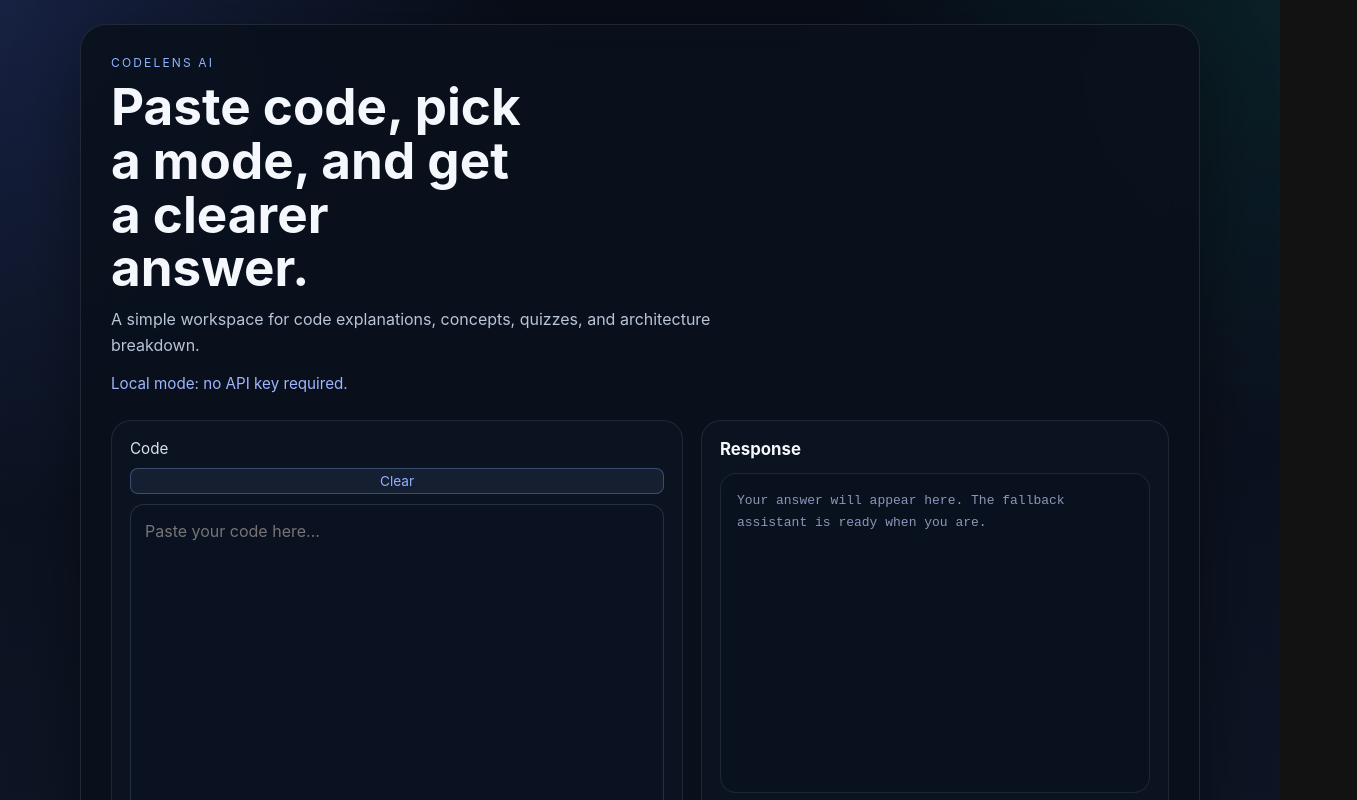
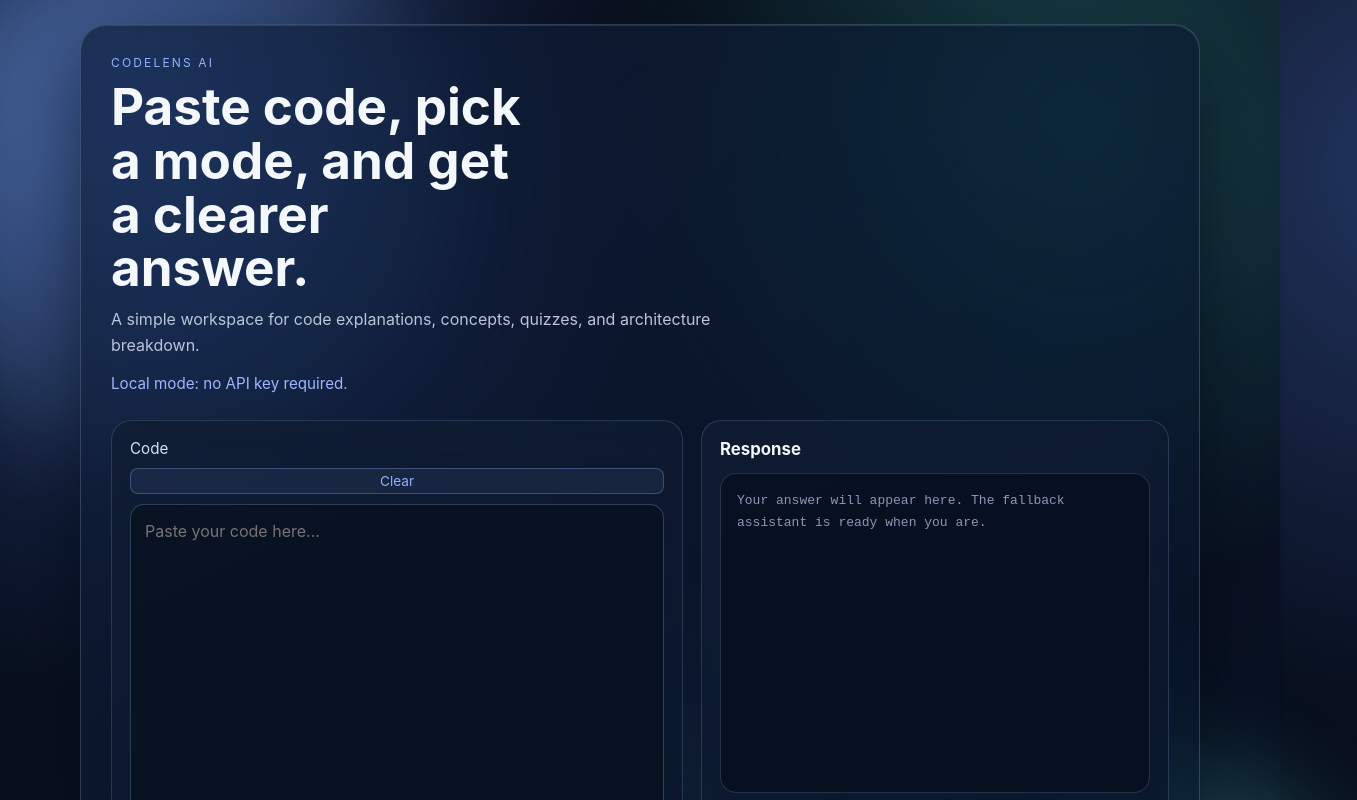
Before and after one commit to tehreemAsif63/CodeLensAI, a React (Vite) app in the folder frontend/: page / in a window 1280 px wide. Shown: the top 800 px of the page, 1357 px wide, since content can reach past the window. Built offline with nearby package versions, Linux system fonts and the light colour scheme.

Commit message:
updates ui

```diff
--- a/frontend/src/App.css
+++ b/frontend/src/App.css
@@ -1,5 +1,10 @@
 :root {
   color-scheme: dark;
+  --aurora-bg-base: #060b16;
+  --aurora-bg-deep: #0a1428;
+  --aurora-cyan: rgba(72, 220, 214, 0.26);
+  --aurora-blue: rgba(96, 143, 255, 0.32);
+  --aurora-ice: rgba(164, 237, 255, 0.22);
   font-family:
     Inter,
     system-ui,
@@ -7,18 +12,6 @@
     BlinkMacSystemFont,
     "Segoe UI",
     sans-serif;
-  background:
-    radial-gradient(
-      circle at top left,
-      rgba(91, 126, 255, 0.18),
-      transparent 30%
-    ),
-    radial-gradient(
-      circle at top right,
-      rgba(24, 195, 164, 0.1),
-      transparent 26%
-    ),
-    linear-gradient(180deg, #080d18 0%, #10192a 100%);
   color: #e8edf7;
 }
 
@@ -30,7 +23,12 @@
   margin: 0;
   min-width: 320px;
   min-height: 100vh;
-  background: transparent;
+  background:
+    radial-gradient(circle at 12% 14%, var(--aurora-blue), transparent 36%),
+    radial-gradient(circle at 84% 10%, var(--aurora-cyan), transparent 32%),
+    radial-gradient(circle at 52% 100%, var(--aurora-ice), transparent 42%),
+    linear-gradient(165deg, var(--aurora-bg-base) 0%, var(--aurora-bg-deep) 100%);
+  overflow-x: hidden;
 }
 
 button,
@@ -49,20 +47,59 @@
 }
 
 .app-shell {
+  position: relative;
+  isolation: isolate;
   min-height: 100vh;
   padding: 24px;
   display: grid;
   place-items: center;
 }
 
+.app-shell::before,
+.app-shell::after {
+  content: "";
+  position: absolute;
+  pointer-events: none;
+  z-index: -1;
+  filter: blur(48px);
+}
+
+.app-shell::before {
+  width: 44vw;
+  height: 44vw;
+  min-width: 360px;
+  min-height: 360px;
+  top: -12vh;
+  left: -8vw;
+  border-radius: 58% 42% 52% 48% / 42% 58% 44% 56%;
+  background: radial-gradient(circle at 30% 30%, rgba(120, 173, 255, 0.42), rgba(120, 173, 255, 0));
+}
+
+.app-shell::after {
+  width: 38vw;
+  height: 38vw;
+  min-width: 300px;
+  min-height: 300px;
+  right: -6vw;
+  bottom: -10vh;
+  border-radius: 45% 55% 39% 61% / 55% 44% 56% 45%;
+  background: radial-gradient(circle at 62% 38%, rgba(80, 227, 208, 0.36), rgba(80, 227, 208, 0));
+}
+
 .app-card {
   width: min(1120px, 100%);
   padding: 30px;
-  border: 1px solid rgba(148, 163, 184, 0.16);
+  border: 1px solid rgba(189, 217, 255, 0.2);
   border-radius: 26px;
-  background: rgba(10, 16, 28, 0.88);
-  backdrop-filter: blur(16px);
-  box-shadow: 0 24px 70px rgba(0, 0, 0, 0.4);
+  background: linear-gradient(
+    135deg,
+    rgba(17, 29, 52, 0.68),
+    rgba(10, 20, 36, 0.62)
+  );
+  backdrop-filter: blur(24px) saturate(140%);
+  box-shadow:
+    inset 0 1px 0 rgba(223, 240, 255, 0.12),
+    0 28px 70px rgba(2, 8, 20, 0.6);
 }
 
 .hero {
@@ -126,8 +163,13 @@
   margin-bottom: 0;
   padding: 18px;
   border-radius: 20px;
-  border: 1px solid rgba(148, 163, 184, 0.14);
-  background: rgba(8, 13, 24, 0.72);
+  border: 1px solid rgba(179, 209, 255, 0.18);
+  background: linear-gradient(
+    160deg,
+    rgba(10, 22, 40, 0.74),
+    rgba(8, 16, 30, 0.62)
+  );
+  backdrop-filter: blur(18px) saturate(130%);
 }
 
 .preview-header {
@@ -388,8 +430,13 @@
 
 .panel {
   border-radius: 20px;
-  border: 1px solid rgba(148, 163, 184, 0.14);
-  background: rgba(14, 20, 34, 0.9);
+  border: 1px solid rgba(173, 206, 255, 0.18);
+  background: linear-gradient(
+    155deg,
+    rgba(17, 30, 52, 0.7),
+    rgba(9, 20, 38, 0.62)
+  );
+  backdrop-filter: blur(16px) saturate(125%);
 }
 
 .editor-panel,
@@ -410,9 +457,9 @@
 textarea,
 select {
   width: 100%;
-  border: 1px solid rgba(148, 163, 184, 0.2);
+  border: 1px solid rgba(171, 203, 255, 0.24);
   border-radius: 14px;
-  background: #0a1120;
+  background: rgba(8, 16, 30, 0.7);
   color: #eef2ff;
   outline: none;
   transition:
@@ -575,8 +622,8 @@
   min-height: 320px;
   padding: 16px;
   border-radius: 16px;
-  background: #09111f;
-  border: 1px solid rgba(148, 163, 184, 0.14);
+  background: rgba(7, 15, 30, 0.74);
+  border: 1px solid rgba(173, 205, 255, 0.18);
   color: #e6eefc;
   white-space: pre-wrap;
   word-break: break-word;
```
